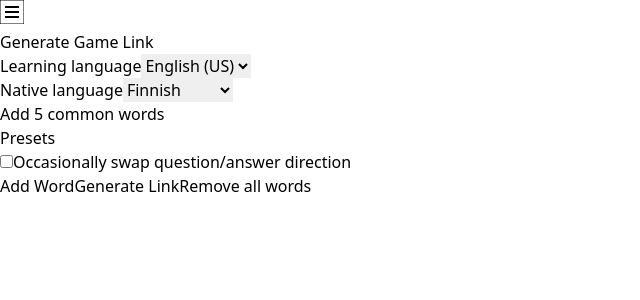
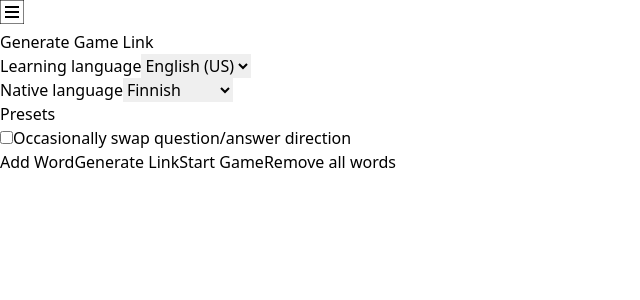
Before and after one commit to amahlaka/lingo-hangman, a React (Vite) app: page / in a window 1280 px wide. Shown: the top 300 px of the page, without its empty margins (0-640 px from the left). Built offline with nearby package versions, Linux system fonts and the light colour scheme.

Commit message:
Add Start Game button and navigation in LingoHangman

```diff
--- a/src/LingoHangman.jsx
+++ b/src/LingoHangman.jsx
@@ -7,6 +7,7 @@ import {
   Routes,
   Route,
   useSearchParams,
+  useNavigate,
 } from "react-router-dom";
 import { Dialog } from "@headlessui/react"; // or use your modal/dialog component
 import { COMMON_WORDS } from "./commonWords";
@@ -467,7 +468,17 @@ function URLGenerator({ lang, t }) {
     const langParam = `&learningLang=${learningLang}&nativeLang=${nativeLang}`;
     const url = `${window.location.origin}${window.location.pathname}play?words=${encoded}${swapParam}${langParam}`;
     setLink(url);
+    return url; // Return for use in Start Game
   };
+
+  const handleStartGame = () => {
+    const url = generateLink();
+    // Extract the query string from the generated link
+    const query = url.split("play?")[1] || "";
+    navigate(`/play?${query}`);
+  };
+
+  const navigate = useNavigate();
 
   return (
     <Card className="mb-6">
@@ -507,12 +518,6 @@ function URLGenerator({ lang, t }) {
               ))}
             </select>
           </div>
-          <Button
-            type="button"
-            onClick={addRandomCommonWords}
-          >
-            {t.addCommonWords || "Add 5 common words"}
-          </Button>
         </div>
         <div className="flex gap-4 mb-2 items-end">
           <Button
@@ -575,6 +580,14 @@ function URLGenerator({ lang, t }) {
         </div>
         <Button onClick={addPair}>{t.addWord}</Button>
         <Button onClick={generateLink}>{t.generateLink}</Button>
+        {/* Add Start Game button */}
+        <Button
+          variant="secondary"
+          onClick={handleStartGame}
+          disabled={pairs.length === 0 || pairs.some(p => !p.learning || !p.native)}
+        >
+          Start Game
+        </Button>
         <Button
           variant="destructive"
           onClick={() => setPairs([])}
```
